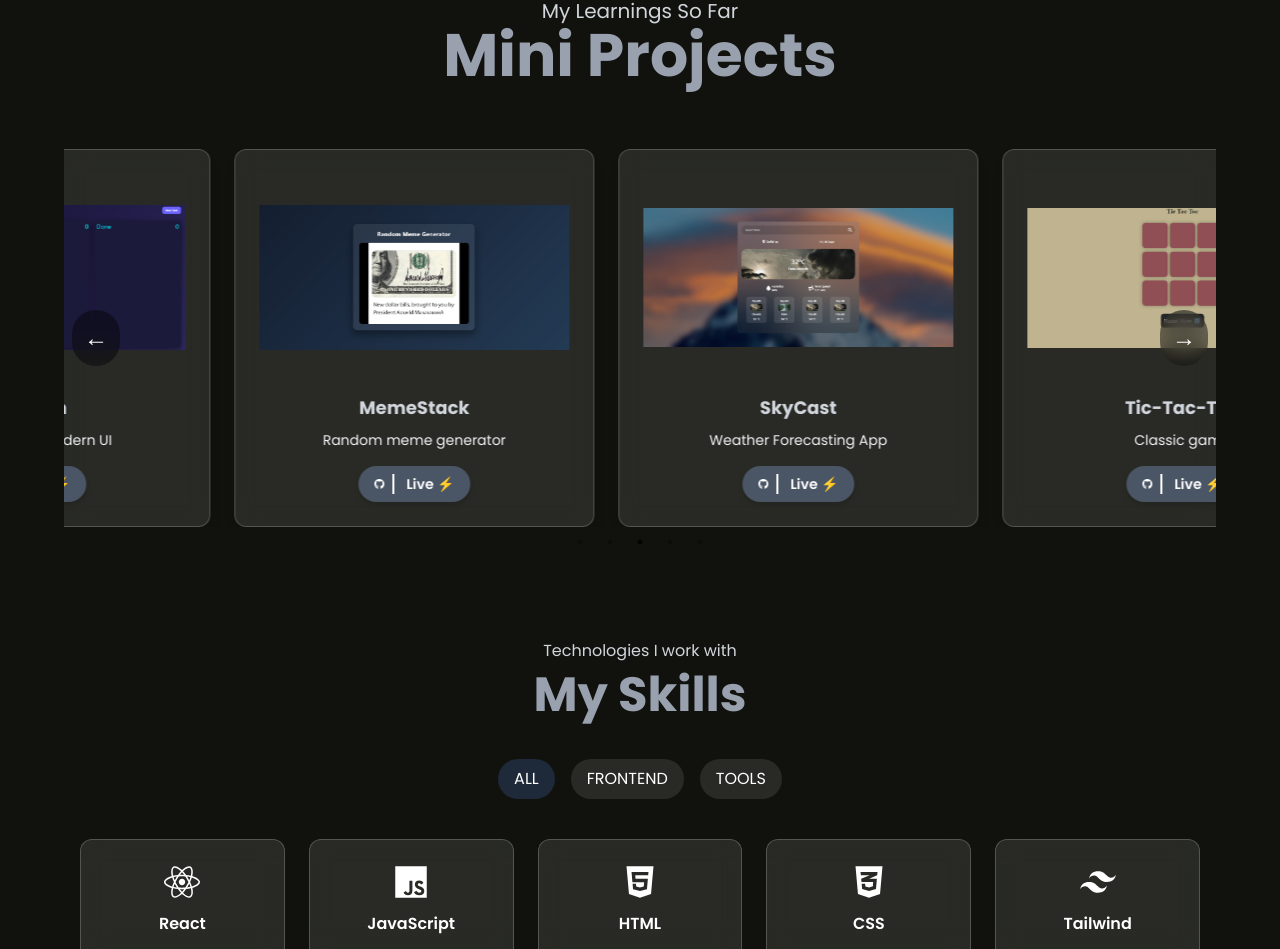
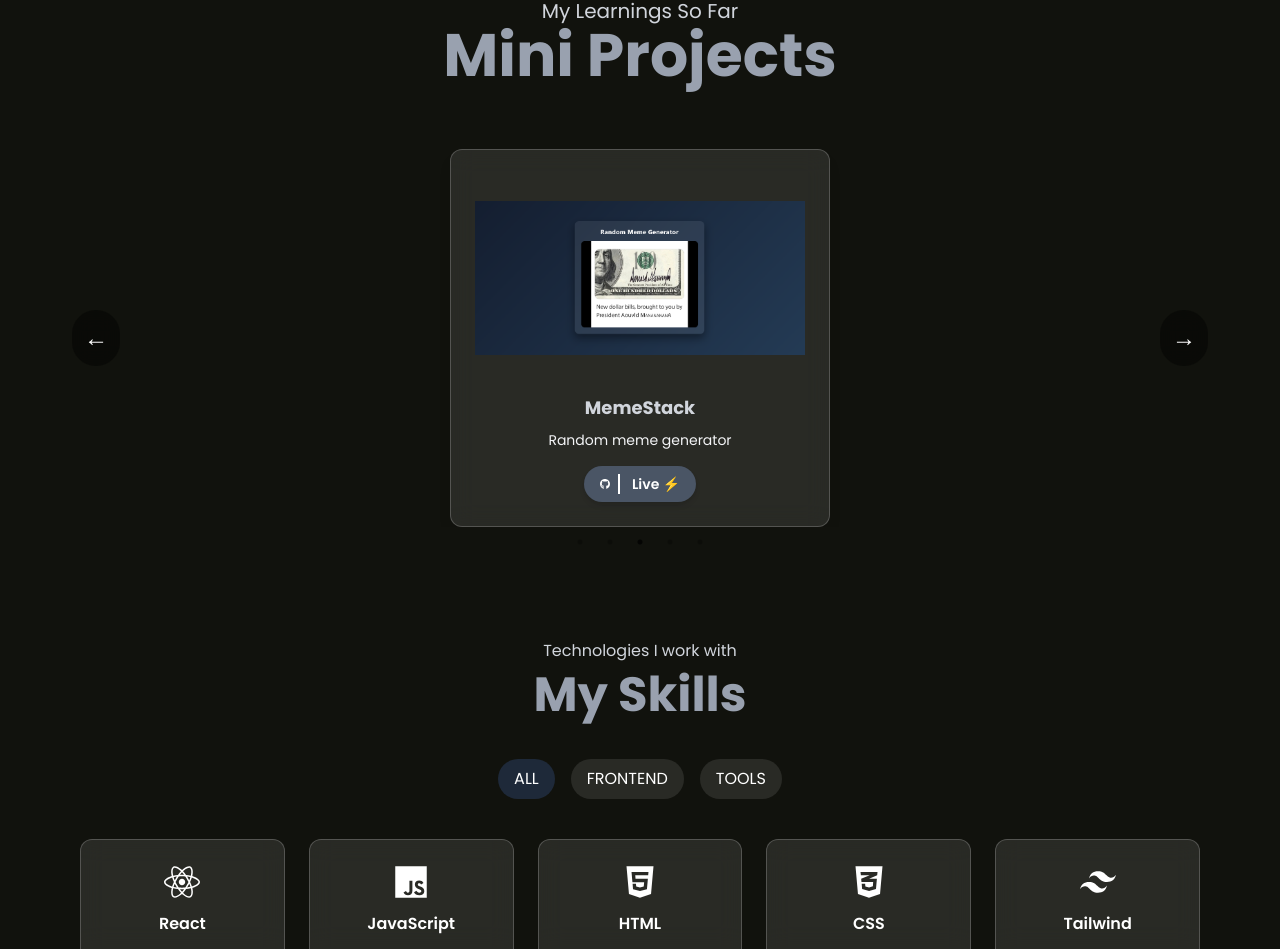
Before and after one commit to CSaumya/Portfolio, a React (Vite) app: page / in a window 1280 px wide. Shown: the part 2449-3398 px from the top of the page. Built offline with nearby package versions, Linux system fonts and the light colour scheme.

Commit message:
Update MiniProjects.jsx

```diff
--- a/src/components/MiniProjects.jsx
+++ b/src/components/MiniProjects.jsx
@@ -54,12 +54,10 @@ const projects = [
   },
 ];
 
-// Custom Arrow
 const Arrow = ({ direction, onClick }) => (
   <div
     className={`
-      hidden md:flex absolute
-      ${direction === "next" ? "right-2" : "left-2"}
+      absolute ${direction === "next" ? "right-2" : "left-2"}
       top-1/2 -translate-y-1/2 z-10 cursor-pointer
       bg-black/40 hover:bg-black/60
       p-2 sm:p-3 rounded-full
@@ -68,48 +66,25 @@ const Arrow = ({ direction, onClick }) => (
     `}
     onClick={onClick}
   >
-    {direction === "next" ? "→" : "←"}
-  </div>
+{direction === "next" ? "→" : "←"}  </div>
 );
 
 const MiniProjects = () => {
   const settings = {
     dots: true,
     infinite: true,
-    speed: 500,
-    slidesToShow: 3,
+    speed: 600,
+    slidesToShow: 1,
     slidesToScroll: 1,
     autoplay: true,
     autoplaySpeed: 3000,
     pauseOnHover: true,
     arrows: true,
-
     nextArrow: <Arrow direction="next" />,
     prevArrow: <Arrow direction="prev" />,
-
    responsive: [
-      {
-        breakpoint: 1024,
-        settings: {
-          slidesToShow: 2,
-        },
-      },
-      {
-        breakpoint: 768,
-        settings: {
-          slidesToShow: 1,
-          slidesToScroll: 1,
-          arrows: false,
-        },
-      },
-      {
-        breakpoint: 480,
-        settings: {
-          slidesToShow: 1,
-          slidesToScroll: 1,
-          arrows: false,
-        },
-      },
+      { breakpoint: 1280, settings: { slidesToShow: 2 } },
+      { breakpoint: 768, settings: { slidesToShow: 1 } },
     ],
   };
 
@@ -130,16 +105,17 @@ const MiniProjects = () => {
       <Slider {...settings}>
         {projects.map((p) => (
           <div key={p.id} className="px-2 sm:px-3">
-            <div className="
+            <div
+              className="
                 flex flex-col items-center text-center
                 rounded-xl shadow-lg
                 p-4 sm:p-5 md:p-6
                 bg-white/10 backdrop-blur-md border border-white/20
-              w-full
+                w-full max-w-[300px] sm:max-w-[340px] md:max-w-[380px]
                 mx-auto
                 transition duration-300 hover:shadow-2xl
-            ">
-
+              "
+            >
               {/* Image */}
               <img
                 src={p.img}
@@ -176,7 +152,6 @@ const MiniProjects = () => {
                   Live ⚡
                 </a>
               </div>
-
             </div>
           </div>
         ))}
```
Lines whose indentation alone changed are shown as unchanged.
